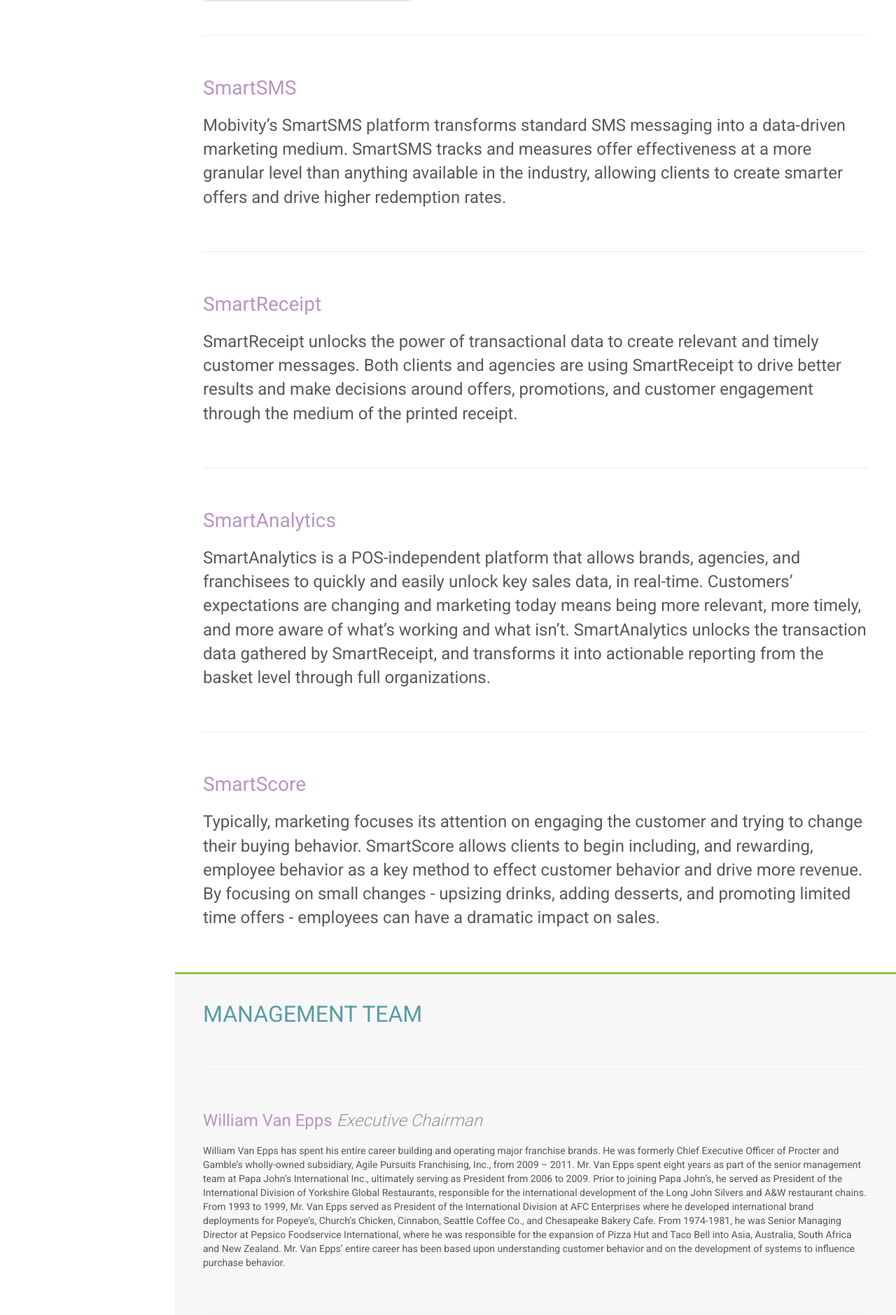
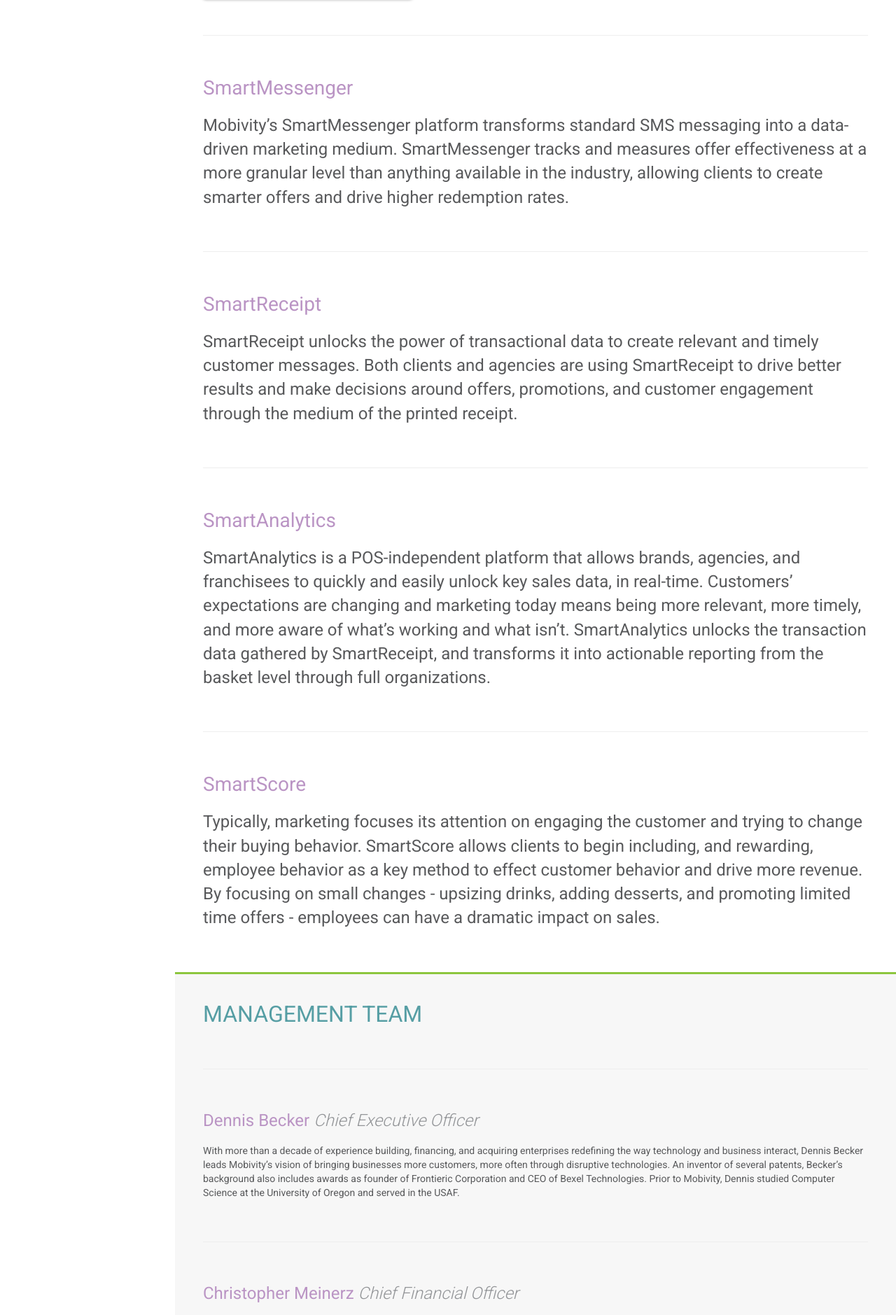
Before and after one commit to mobivity-marketing/Media-Kit, a website: page index.html in a window 1280 px wide. Shown: the part 1337-3216 px from the top of the page at 70% size. Drawn offline with nearby package versions, Linux system fonts and the light colour scheme.

Commit message:
Updated index for management and product name.
Updates.

```diff
--- a/index.html
+++ b/index.html
@@ -75,8 +75,8 @@
 					<p>Mobivity's SmartSuite of products unlocks valuable POS and mobile data to help transform customer transactions into actionable and attributable marketing insights. Our technology provides transactional data, in real-time, that uncovers market-basket information and attributes both online and traditional promotions.</p>
 					<a href="files/platform-screenshots.zip" class="downloadButton" target="_blank">Download Platform Screenshots</a>
 					<hr>
-					<h4>SmartSMS</h4>
-					<p>Mobivity’s SmartSMS platform transforms standard SMS messaging into a data-driven marketing medium. SmartSMS tracks and measures offer effectiveness at a more granular level than anything available in the industry, allowing clients to create smarter offers and drive higher redemption rates.</p>
+					<h4>SmartMessenger</h4>
+					<p>Mobivity’s SmartMessenger platform transforms standard SMS messaging into a data-driven marketing medium. SmartMessenger tracks and measures offer effectiveness at a more granular level than anything available in the industry, allowing clients to create smarter offers and drive higher redemption rates.</p>
 					<hr>
 					<h4>SmartReceipt</h4>
 					<p>SmartReceipt unlocks the power of transactional data to create relevant and timely customer messages. Both clients and agencies are using SmartReceipt to drive better results and make decisions around offers, promotions, and customer engagement through the medium of the printed receipt.</p>
@@ -92,9 +92,6 @@
 				<!-- Begin Management Section -->
 				<div class="container-fluid" id="management">
 					<h3>Management Team</h3>
-					<hr>
-					<h4>William Van Epps <em>Executive Chairman</em></h4>
-					<p>William Van Epps has spent his entire career building and operating major franchise brands. He was formerly Chief Executive Officer of Procter and Gamble’s wholly-owned subsidiary, Agile Pursuits Franchising, Inc., from 2009 – 2011. Mr. Van Epps spent eight years as part of the senior management team at Papa John’s International Inc., ultimately serving as President from 2006 to 2009. Prior to joining Papa John’s, he served as President of the International Division of Yorkshire Global Restaurants, responsible for the international development of the Long John Silvers and A&amp;W restaurant chains. From 1993 to 1999, Mr. Van Epps served as President of the International Division at AFC Enterprises where he developed international brand deployments for Popeye’s, Church’s Chicken, Cinnabon, Seattle Coffee Co., and Chesapeake Bakery Cafe. From 1974-1981, he was Senior Managing Director at Pepsico Foodservice International, where he was responsible for the expansion of Pizza Hut and Taco Bell into Asia, Australia, South Africa and New Zealand. Mr. Van Epps’ entire career has been based upon understanding customer behavior and on the development of systems to influence purchase behavior.</p>
 					<hr>
 					<h4>Dennis Becker <em>Chief Executive Officer</em></h4>
 					<p>With more than a decade of experience building, financing, and acquiring enterprises redefining the way technology and business interact, Dennis Becker leads Mobivity’s vision of bringing businesses more customers, more often through disruptive technologies. An inventor of several patents, Becker’s background also includes awards as founder of Frontieric Corporation and CEO of Bexel Technologies. Prior to Mobivity, Dennis studied Computer Science at the University of Oregon and served in the USAF.</p>
```
